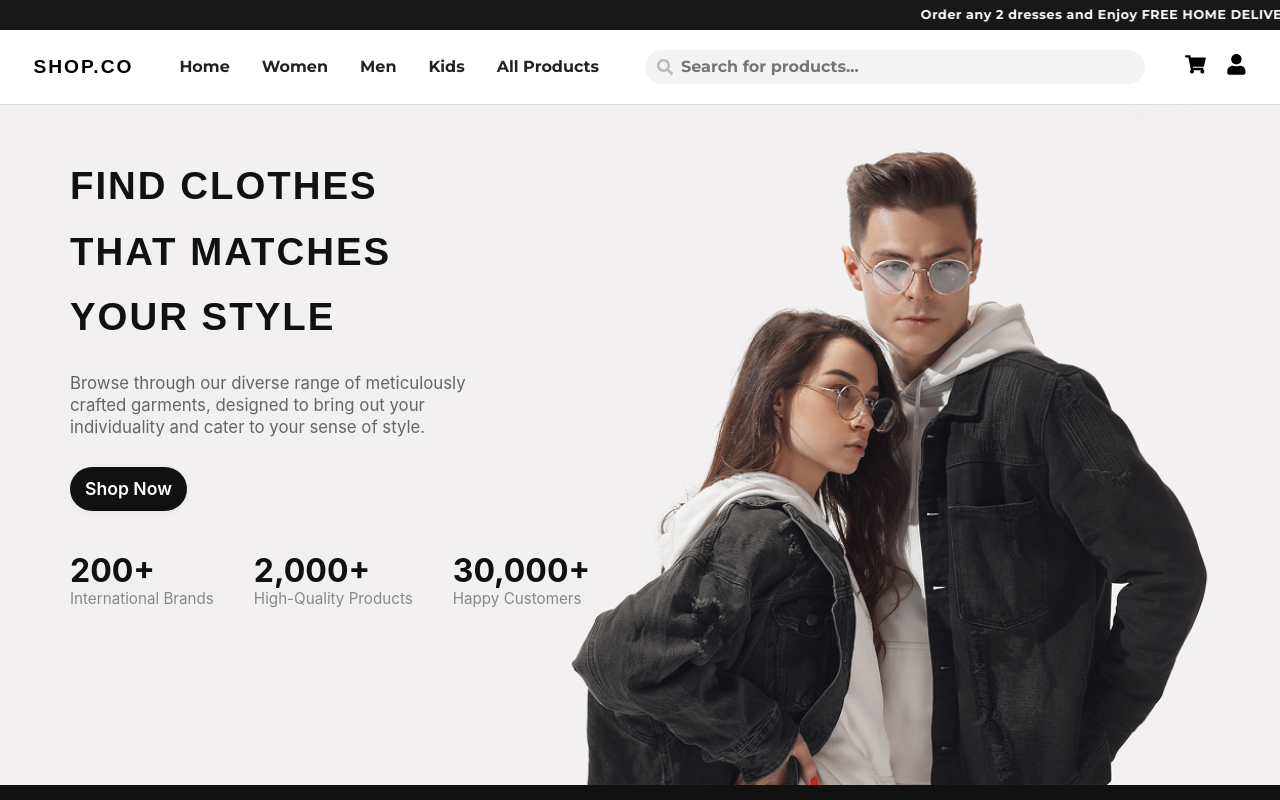
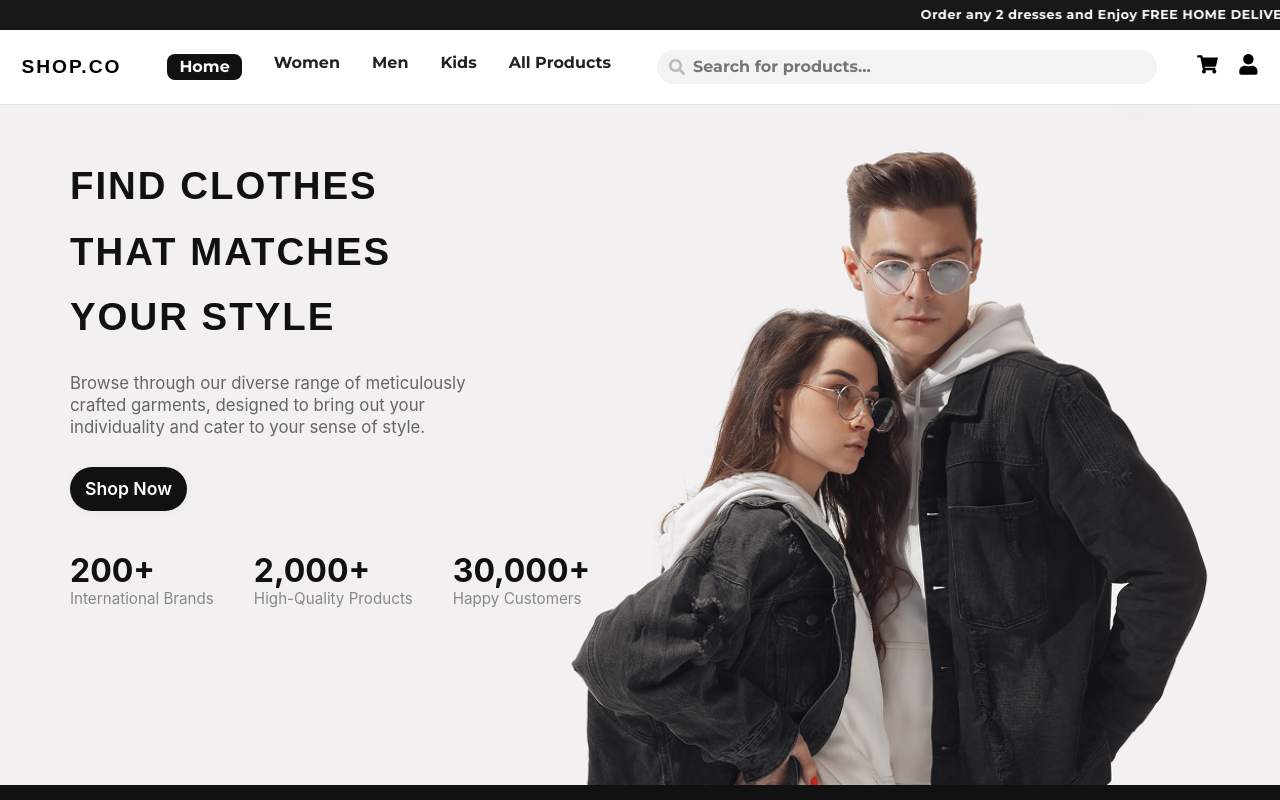
Before and after one commit to kisa-fatima/ecommerce-website, a React (Create React App) app: page / in a window 1280 px wide. Shown: the top 800 px of the page. Built offline with nearby package versions, Linux system fonts and the light colour scheme; a web font is replaced by a local one.

Commit message:
headerBG

```diff
--- a/src/components/Header.js
+++ b/src/components/Header.js
@@ -1,5 +1,5 @@
 import React, { useState } from 'react';
-import { Link } from 'react-router-dom';
+import { NavLink, Link } from 'react-router-dom';
 import { FaShoppingCart, FaUser, FaSearch, FaBars } from 'react-icons/fa';
 import { Drawer, Menu } from 'antd';
 import '../styles/Global.css';
@@ -23,11 +23,11 @@ function Header() {
       <div className="header__center">
       <div className="header__logo">SHOP.CO</div>
       <nav className="header__nav">
-        <Link to="/" className="header__link">Home</Link>
-        <Link to="/women" className="header__link">Women</Link>
-        <Link to="/men" className="header__link">Men</Link>
-        <Link to="/kids" className="header__link">Kids</Link>
-          <Link to="/all-products" className="header__link">All Products</Link>
+        <NavLink to="/" end className={({ isActive }) => isActive ? "header__link active" : "header__link"}>Home</NavLink>
+        <NavLink to="/women" className={({ isActive }) => isActive ? "header__link active" : "header__link"}>Women</NavLink>
+        <NavLink to="/men" className={({ isActive }) => isActive ? "header__link active" : "header__link"}>Men</NavLink>
+        <NavLink to="/kids" className={({ isActive }) => isActive ? "header__link active" : "header__link"}>Kids</NavLink>
+          <NavLink to="/all-products" className={({ isActive }) => isActive ? "header__link active" : "header__link"}>All Products</NavLink>
       </nav>
       <div className="header__search-container">
         <span className="header__search-icon"><FaSearch /></span>
@@ -50,19 +50,19 @@ function Header() {
       >
         <Menu mode="vertical" onClick={closeDrawer}>
           <Menu.Item key="home">
-            <Link to="/">Home</Link>
+            <NavLink to="/" end className={({ isActive }) => isActive ? "header__link active" : "header__link"}>Home</NavLink>
           </Menu.Item>
           <Menu.Item key="women">
-            <Link to="/women">Women</Link>
+            <NavLink to="/women" className={({ isActive }) => isActive ? "header__link active" : "header__link"}>Women</NavLink>
           </Menu.Item>
           <Menu.Item key="men">
-            <Link to="/men">Men</Link>
+            <NavLink to="/men" className={({ isActive }) => isActive ? "header__link active" : "header__link"}>Men</NavLink>
           </Menu.Item>
           <Menu.Item key="kids">
-            <Link to="/kids">Kids</Link>
+            <NavLink to="/kids" className={({ isActive }) => isActive ? "header__link active" : "header__link"}>Kids</NavLink>
           </Menu.Item>
           <Menu.Item key="all-products">
-            <Link to="/all-products">All Products</Link>
+            <NavLink to="/all-products" className={({ isActive }) => isActive ? "header__link active" : "header__link"}>All Products</NavLink>
           </Menu.Item>
         </Menu>
       </Drawer>
--- a/src/styles/Global.css
+++ b/src/styles/Global.css
@@ -168,6 +168,16 @@
   .header__mobile-left, .header__hamburger {
     display: flex;
   }
+}
+
+.header__link.active {
+  background: #111;
+  color: #fff !important;
+  font-weight: bold;
+  border-bottom: none;
+  border-radius: 8px;
+  padding: 4px 12px;
+  transition: background 0.2s, color 0.2s;
 }
 
 /* Footer Styles */
```
